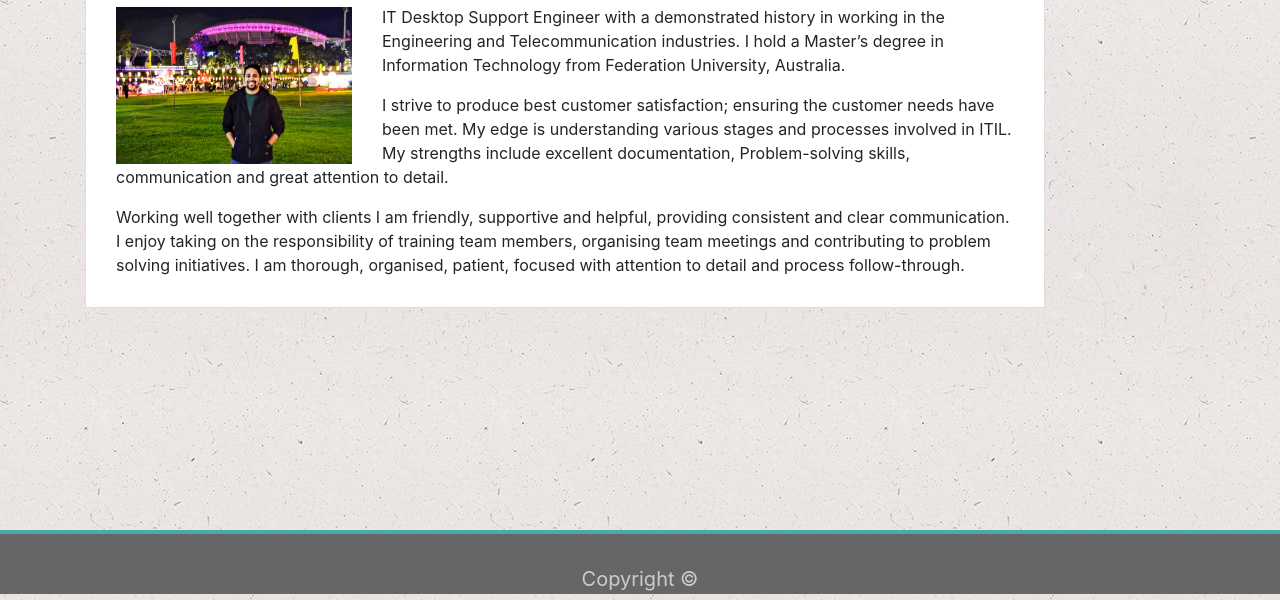
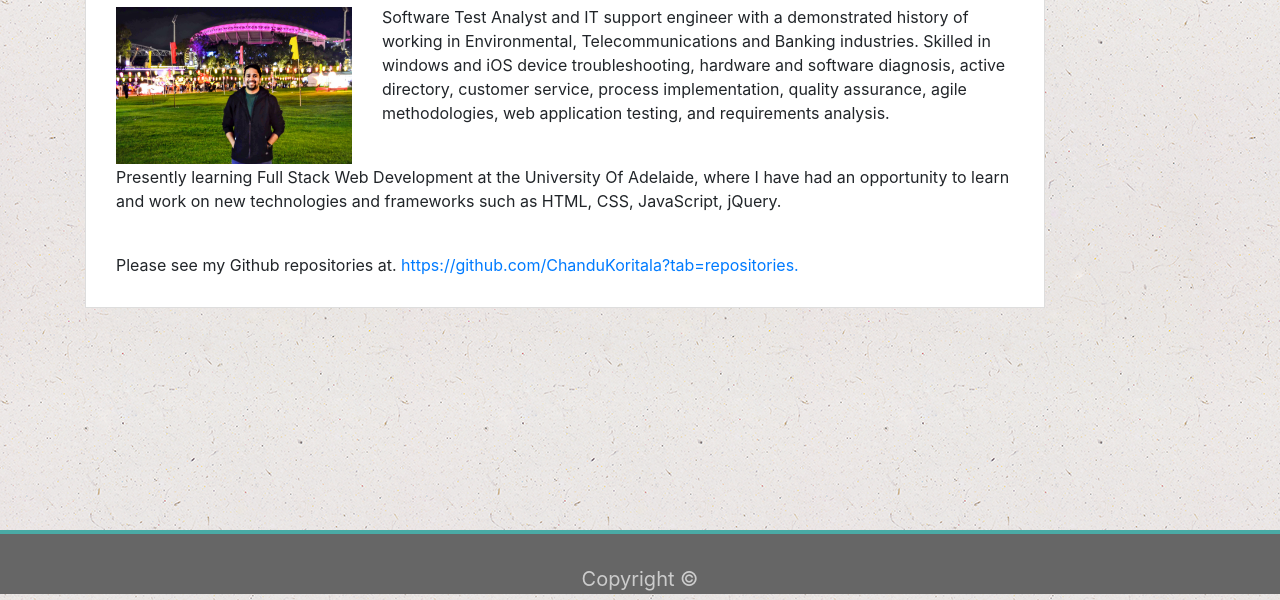
Before and after one commit to sri-koritala/updatedPortfolio.io, a plain HTML site: page index.html in a window 1280 px wide. Shown: the part 200-800 px from the top of the page. Drawn offline with Linux system fonts and the light colour scheme.

Commit message:
modified about page

```diff
--- a/index.html
+++ b/index.html
@@ -27,11 +27,11 @@
 
       <img src="assets/images/IMG-20191024-WA0015.jpg" class="auth-image" alt="Your Name">
 
-      <p>IT Desktop Support Engineer with a demonstrated history in working in the Engineering and Telecommunication industries. I hold a Master’s degree in Information Technology from Federation University, Australia.</p>
+      <p>Software Test Analyst and IT support engineer with a demonstrated history of working in Environmental, Telecommunications and Banking industries. Skilled in windows and iOS device troubleshooting, hardware and software diagnosis, active directory, customer service, process implementation, quality assurance, agile methodologies, web application testing, and requirements analysis.</p><br>
 
-      <p>I strive to produce best customer satisfaction; ensuring the customer needs have been met. My edge is understanding various stages and processes involved in ITIL. My strengths include excellent documentation, Problem-solving skills, communication and great attention to detail. </p>
+      <p>Presently learning Full Stack Web Development at the University Of Adelaide, where I have had an opportunity to learn and work on new technologies and frameworks such as HTML, CSS, JavaScript, jQuery. </p><br>
 
-      <p>Working well together with clients I am friendly, supportive and helpful, providing consistent and clear communication. I enjoy taking on the responsibility of training team members, organising team meetings and contributing to problem solving initiatives. I am thorough, organised, patient, focused with attention to detail and process follow-through. </p>
+      <p>Please see my Github repositories at. <a href="https://github.com/ChanduKoritala?tab=repositories">https://github.com/ChanduKoritala?tab=repositories.</a><br></p>
 
     </section>
 
```
